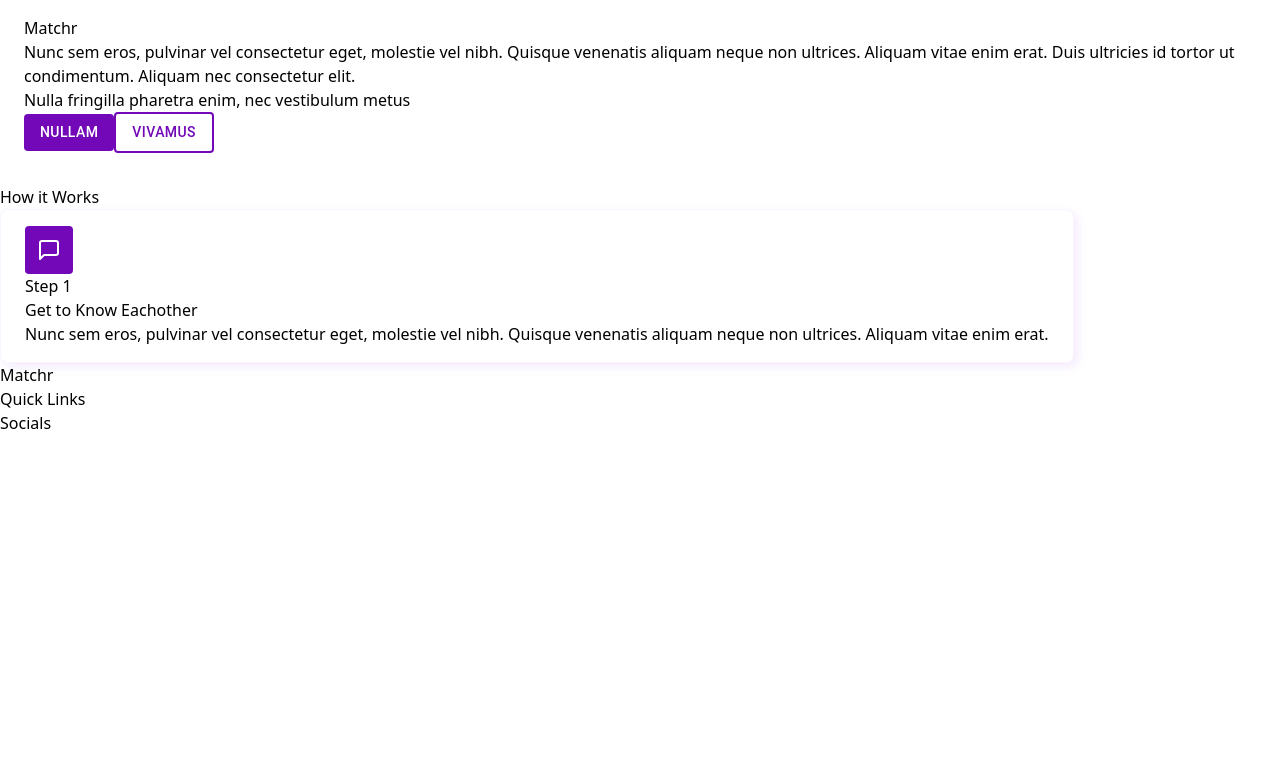
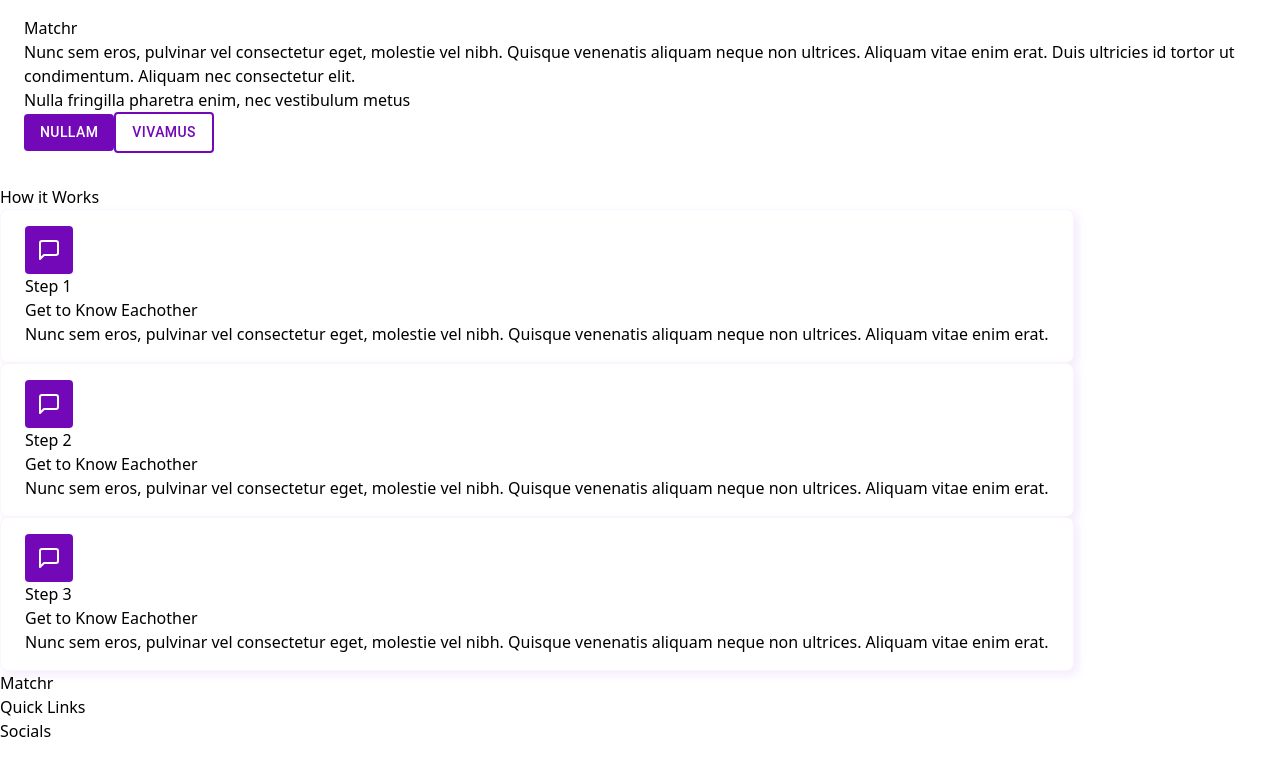
Before and after one commit to KayviaHarriott/matchr, a React (Vite) app in the folder matchr/: page / in a window 1280 px wide. Shown: the top 776 px of the page. Built offline with nearby package versions, Linux system fonts and the light colour scheme.

Commit message:
Added hover animation to info bubbles on landing page

```diff
--- a/matchr/src/pages/LandingPage.tsx
+++ b/matchr/src/pages/LandingPage.tsx
@@ -1,14 +1,41 @@
-import { Box, Button, Icon } from "@mui/material";
+import { Box, Button /*Icon */ } from "@mui/material";
 // import couple_image from "/imgs/header-image.jpg";
 import { motion } from "framer-motion";
 import { Footer } from "./Footer";
-import Figma from "feather-icons";
+// import Figma from "feather-icons";
 // import MessageSquare from "feather-icons"
 import { MessageSquare } from "react-feather";
 import { InfoBubble } from "../components/InfoBubble";
 
 export const LandingPage = () => {
   const m = motion;
+  const list = [
+    {
+      icon: <MessageSquare />,
+      subText: "Step 1",
+      title: "Get to Know Eachother",
+      description: `Nunc sem eros, pulvinar vel consectetur eget, molestie vel nibh.
+            Quisque venenatis aliquam neque non ultrices.
+            Aliquam vitae enim erat.`,
+    },
+    {
+      icon: <MessageSquare />,
+      subText: "Step 2",
+      title: "Get to Know Eachother",
+      description: `Nunc sem eros, pulvinar vel consectetur eget, molestie vel nibh.
+            Quisque venenatis aliquam neque non ultrices.
+            Aliquam vitae enim erat.`,
+    },
+    {
+      icon: <MessageSquare />,
+      subText: "Step 3",
+      title: "Get to Know Eachother",
+      description: `Nunc sem eros, pulvinar vel consectetur eget, molestie vel nibh.
+            Quisque venenatis aliquam neque non ultrices.
+            Aliquam vitae enim erat.`,
+    },
+  ];
+
   return (
     <div className="w-screen ">
       <Box> </Box>
@@ -87,19 +114,28 @@ export const LandingPage = () => {
           </m.div>
         </Box>
       </Box>
-      <Box className="py-[32px] px-[15%] bg-[#EFEBF8]">
-        <Box className="flex">
-          <Box>
-            <p>How it Works</p>
-          </Box>
-          <InfoBubble
-            icon={<MessageSquare />}
-            subText="Step 1"
-            title="Get to Know Eachother"
-            description={`Nunc sem eros, pulvinar vel consectetur eget, molestie vel nibh.
-            Quisque venenatis aliquam neque non ultrices.
-            Aliquam vitae enim erat.`}
-          />
+      <Box className="py-[32px] px-[15%] bg-[#EFEBF8] flex">
+        <Box>
+          <p>How it Works</p>
+        </Box>
+        <Box className="flex flex-col gap-2">
+          {list.map((item, index) => (
+            <m.div
+              key={index}
+              whileHover={{ scale: 1.02 }}
+
+              // onClick={{ scale: 1.01 }}
+              onHoverStart={() => {}}
+              onHoverEnd={() => {}}
+            >
+              <InfoBubble
+                icon={item.icon}
+                subText={item.subText}
+                title={item.title}
+                description={item.description}
+              />
+            </m.div>
+          ))}
         </Box>
       </Box>
       <Footer />
```
